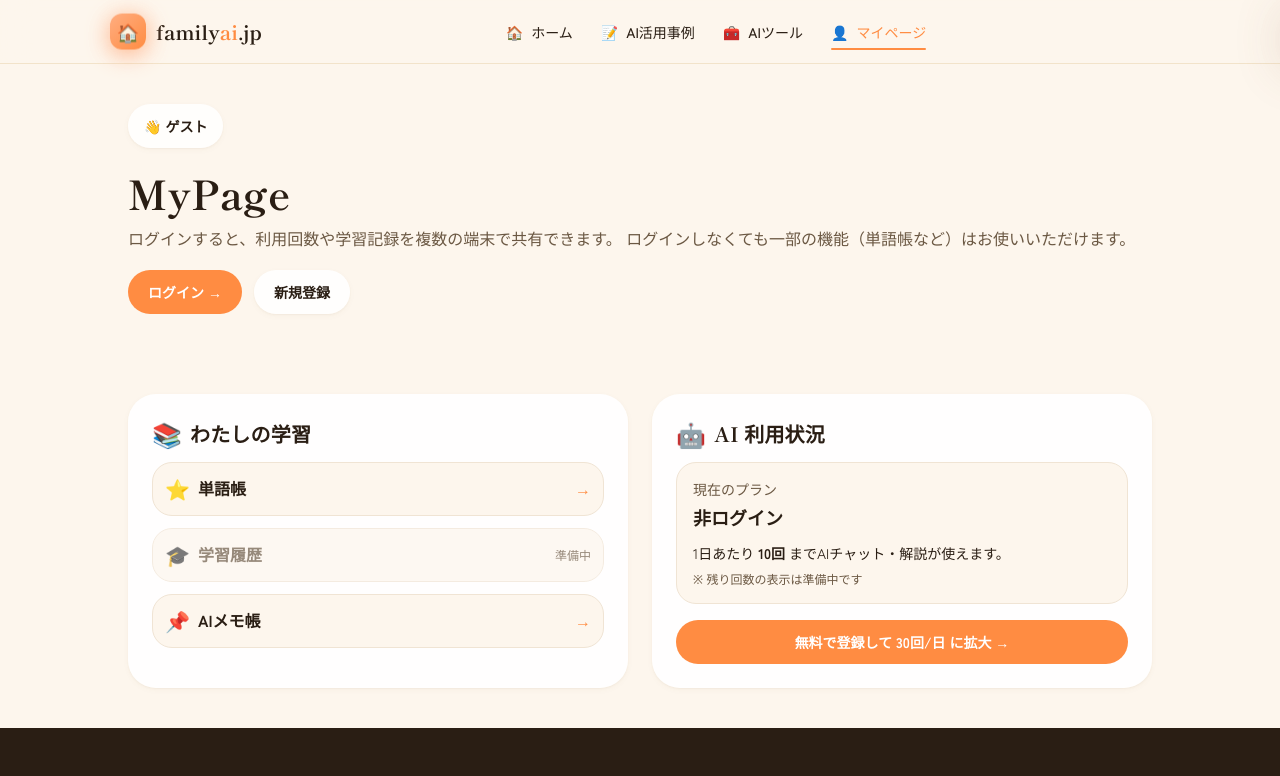
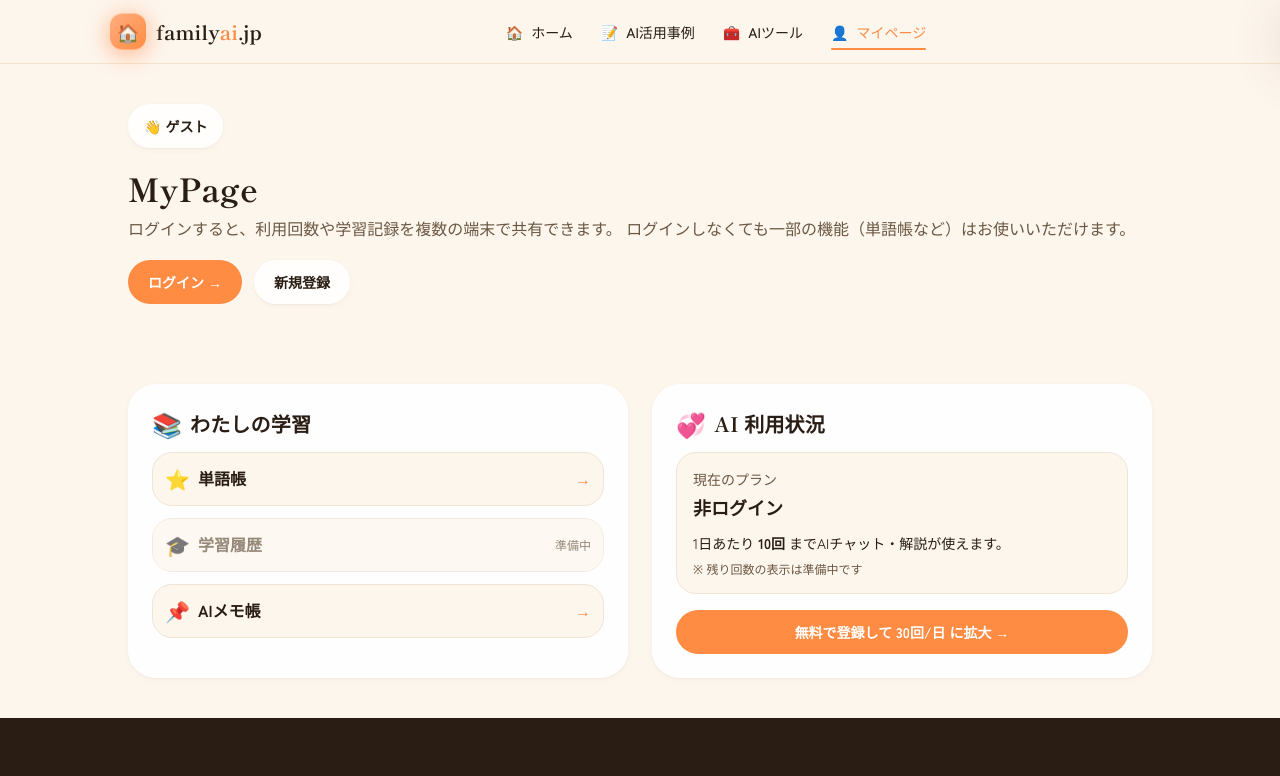
Before and after one commit to utanesuke0612/familyai.jp, a Next.js app: page /mypage in a window 1280 px wide. Shown: the top 776 px of the page. Built offline with nearby package versions, Linux system fonts and the light colour scheme; no server answers.

Commit message:
MyPage画面修正

```diff
--- a/app/(site)/mypage/page.tsx
+++ b/app/(site)/mypage/page.tsx
@@ -84,21 +84,45 @@ export default async function MyPage() {
                 alt=""
                 width={64}
                 height={64}
-                className="rounded-full"
+                className="rounded-full shrink-0"
                 style={{ border: '2px solid white', boxShadow: 'var(--shadow-warm-sm)' }}
               />
             )}
-            <div>
-              <h1
-                className="font-display font-bold leading-tight"
-                style={{ fontSize: 'clamp(24px, 4.2vw, 40px)', color: 'var(--color-brown)' }}
-              >
-                {isLoggedIn
-                  ? `ようこそ、${session.user.name ?? 'あなた'}さん`
-                  : 'MyPage'}
-              </h1>
+            {/* 見出し領域: flex-1 + min-w-0 で flex 親内に収め、長い user.name を折返し可能に */}
+            <div className="flex-1 min-w-0">
+              {isLoggedIn ? (
+                <h1
+                  className="font-display font-bold leading-tight"
+                  style={{
+                    // max を 28px に抑え、長いユーザー名でレイアウト崩壊を防ぐ
+                    fontSize:    'clamp(20px, 2.4vw + 14px, 28px)',
+                    color:       'var(--color-brown)',
+                    overflowWrap: 'anywhere',  // 日本語連結の長い user.name でも折返す
+                    wordBreak:    'normal',
+                  }}
+                >
+                  ようこそ、
+                  <span className="font-bold" style={{ color: 'var(--color-orange)' }}>
+                    {session.user.name ?? 'あなた'}
+                  </span>
+                  さん
+                </h1>
+              ) : (
+                <h1
+                  className="font-display font-bold leading-tight"
+                  style={{ fontSize: 'clamp(22px, 3vw + 14px, 32px)', color: 'var(--color-brown)' }}
+                >
+                  MyPage
+                </h1>
+              )}
               {isLoggedIn && session.user.email && (
-                <p className="text-sm" style={{ color: 'var(--color-brown-light)' }}>
+                <p
+                  className="text-sm mt-1"
+                  style={{
+                    color:        'var(--color-brown-light)',
+                    overflowWrap: 'anywhere',
+                  }}
+                >
                   {session.user.email}
                 </p>
               )}
@@ -223,7 +247,7 @@ export default async function MyPage() {
             }}
           >
             <div className="flex items-center gap-2 mb-3">
-              <span className="text-2xl" aria-hidden="true">🤖</span>
+              <span className="text-2xl" aria-hidden="true">💞</span>
               <h2 className="font-display text-xl font-bold" style={{ color: 'var(--color-brown)' }}>
                 AI 利用状況
               </h2>
```
